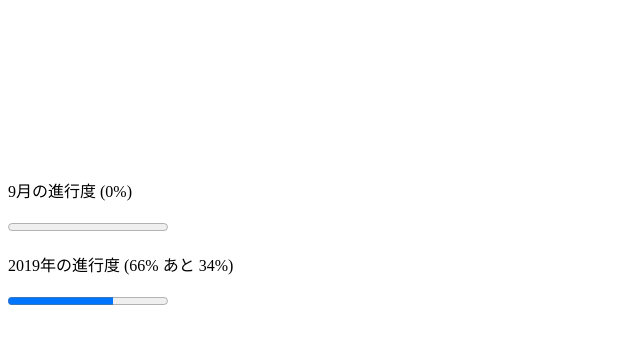
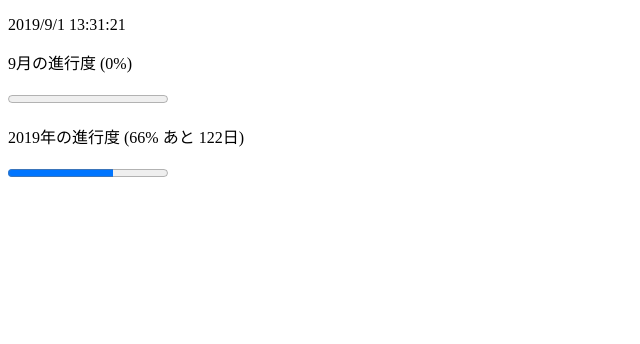
Before and after one commit to tai-cha/day-progress, a plain HTML site: page index.html in a window 1280 px wide. Shown: the whole page, without its empty margins (0-640 px from the left). Drawn offline with Linux system fonts and the light colour scheme.

Commit message:
canvas削除/時刻と残り日数の表示追加

```diff
--- a/dayProgress.js
+++ b/dayProgress.js
@@ -35,8 +35,7 @@ window.addEventListener('load', function(){
         return progress;
     }
 
-    function change_progress_month(gap){
-        return setTimeout(function(){
+    function change_progress_month(){
         const firstDay = new Date(year, month, 1);
         const lastDay = new Date(new Date(year, month + 1, 1) - 1);
         const progress = document.getElementsByTagName('dayProgress');
@@ -44,11 +43,10 @@ window.addEventListener('load', function(){
         const max = parseInt(Math.floor(lastDay - firstDay));
         progress.max = 100;
         progress.value = parseInt(Math.floor((value / max) * 100));
-        }, gap);
+        setTimeout(change_progress_month, 1000 * 60 * 60);
     }
 
-    function change_progress_year(gap){
-        return setTimeout(function(){
+    function change_progress_year(){
         const firstDay = new Date(year, 1, 1);
         const lastDay = new Date(new Date(year+1, 1, 1) - 1);
         const progress = document.getElementsByTagName('dayProgress');
@@ -56,13 +54,25 @@ window.addEventListener('load', function(){
         const max = parseInt(Math.floor(lastDay - firstDay));
         progress.max = 100;
         progress.value = parseInt(Math.floor((value / max) * 100));
-        }, gap);
+        setTimeout(change_progress_year, 1000 * 60 * 60);
+    }
+
+    function change_current_time(){
+        const now = Date.now();
+        const cTime = document.getElementById('currentTime');
+        cTime.innerText= new Date(now).toLocaleString('ja-JP', { timeZone: 'Asia/Tokyo' });
+        setTimeout(change_current_time, 200);
+    }
+
+    function ms_to_days(ms){
+        return parseInt(Math.floor(ms / (1000 * 60 * 60 * 24))) + 1;
     }
 
     this.document.body.appendChild(document.createElement('p')).innerText = `${month+1}月の進行度 (${parcentage_month()}%)`;
     document.body.appendChild(progress_month());
-    this.document.body.appendChild(document.createElement('p')).innerText = `${year}年の進行度 (${parcentage_year()}% あと ${100 - parcentage_year()}%)`;
+    this.document.body.appendChild(document.createElement('p')).innerText = `${year}年の進行度 (${parcentage_year()}% あと ${ms_to_days(new Date(new Date(year+1, 0, 1) - 1) - new Date(now))}日)`;
     document.body.appendChild(progress_year());
-    change_progress_month(1000*60*60);
-    change_progress_year(100*60*60);
+    change_progress_month();
+    change_progress_year();
+    change_current_time();
 });
--- a/index.html
+++ b/index.html
@@ -8,6 +8,6 @@
     <script src="./dayProgress.js"></script>
 </head>
 <body>
-    <canvas>このページはcanvasに対応してるブラウザで見てね。</canvas>
+    <p id="currentTime"></p>
 </body>
 </html>
```
Lines whose indentation alone changed are shown as unchanged.
